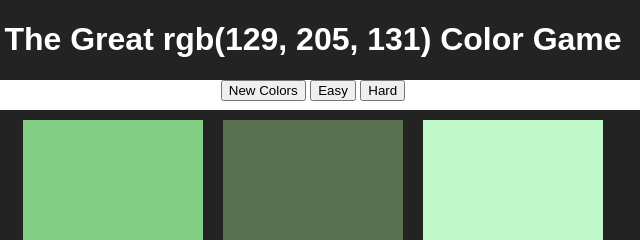
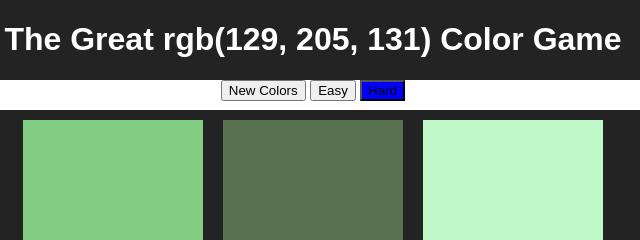
Before and after one commit to DariuszOkonski/color-game, a plain HTML site: page index.html in a window 1280 px wide. Shown: the top 240 px of the page, 327-967 px from the left. Drawn offline with Linux system fonts and the light colour scheme.

Commit message:
add class .selected

```diff
--- a/colorGame.css
+++ b/colorGame.css
@@ -31,3 +31,7 @@ h1 {
   text-align: center;
   color: black;
 }
+
+.selected {
+  background-color: blue;
+}
```
